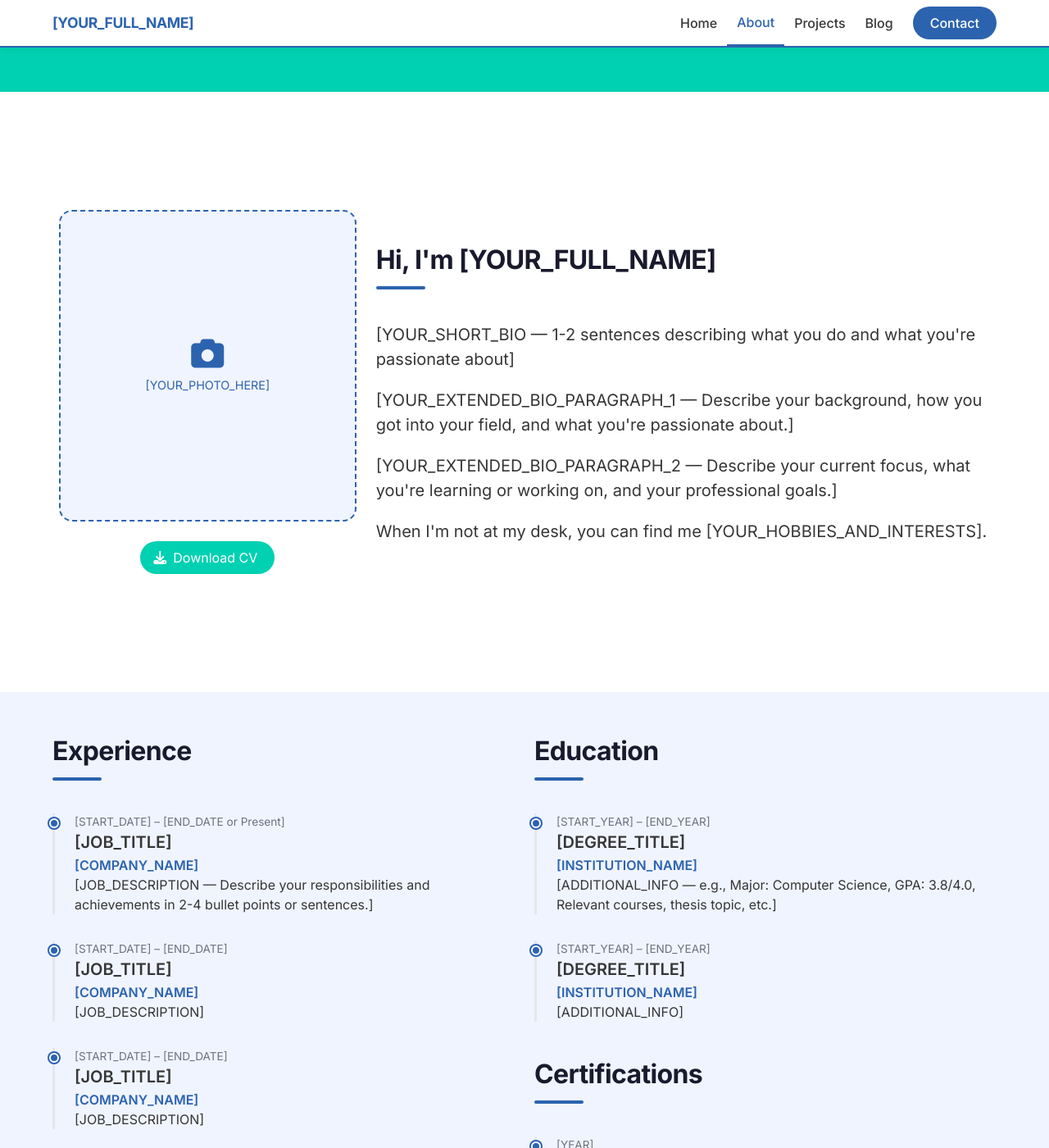
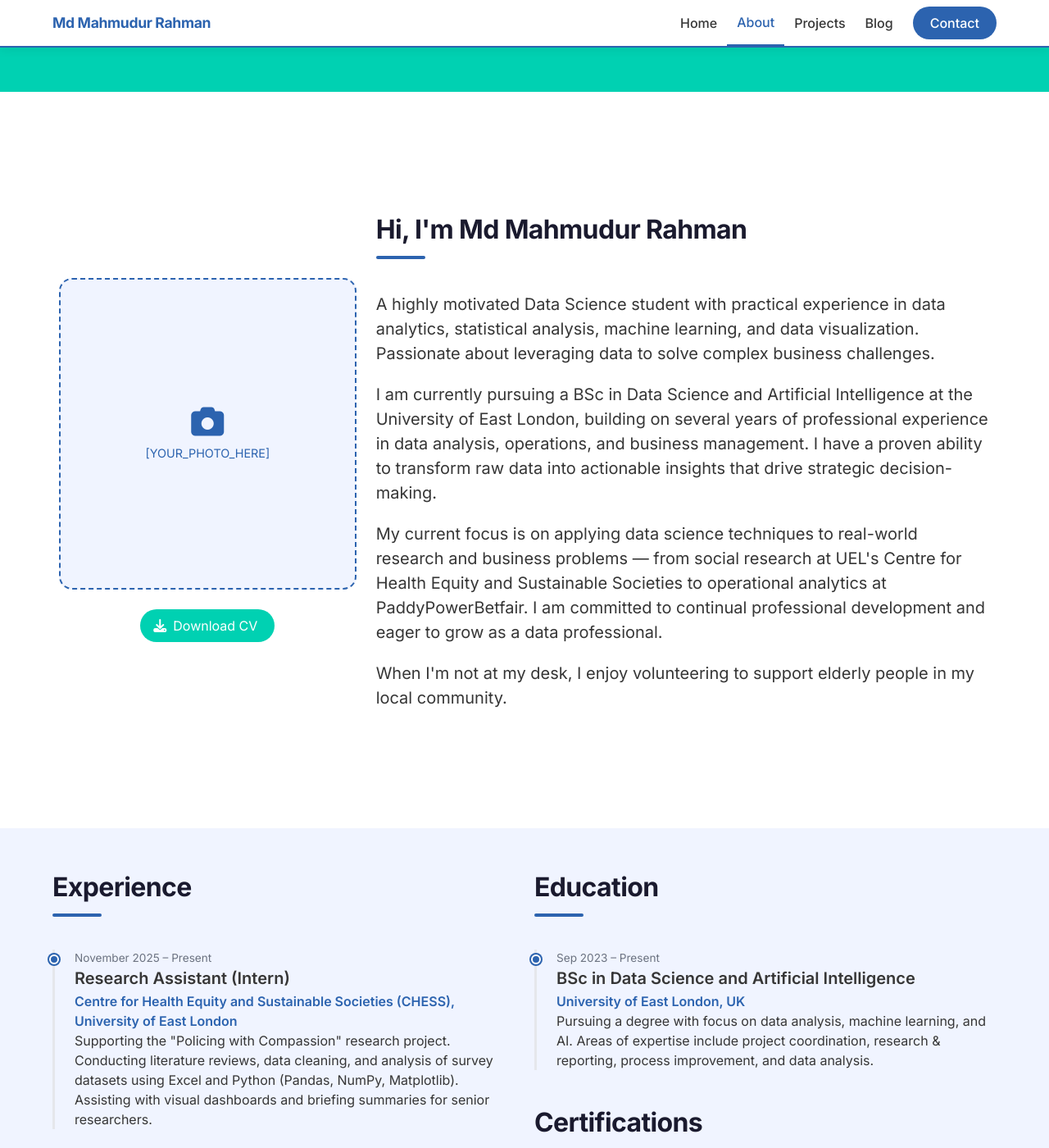
Before and after one commit to MMRahman1/mmrahman1.github.io, a Jekyll site: the page built from about.html, in a window 1280 px wide and 1400 px high, scrolled down 302 px. Shown: the whole window at 82% size. Built offline with Jekyll 4.4.1, drawn with Linux system fonts in a browser that asks for light colours; some of the changed text lies outside the part shown.

Commit message:
Update website with CV information for Md Mahmudur Rahman
Co-authored-by: MMRahman1 <12697879+MMRahman1@users.noreply.github.com>

```diff
--- a/_config.yml
+++ b/_config.yml
@@ -1,20 +1,19 @@
-# Site settings — replace all [PLACEHOLDER] values with your own information
-title: "[YOUR_FULL_NAME]"
-description: "[YOUR_TAGLINE] — [YOUR_PROFESSIONAL_TITLE]"
+# Site settings
+title: "Md Mahmudur Rahman | Data Scientist"
+description: "Data Science student with practical experience in data analytics, machine learning, and data visualization."
 url: "https://mmrahman1.github.io"
 baseurl: ""
 
 # Author info
 author:
-  name: "[YOUR_FULL_NAME]"
-  title: "[YOUR_PROFESSIONAL_TITLE]"
-  bio: "[YOUR_SHORT_BIO — 1-2 sentences describing what you do and what you're passionate about]"
+  name: "Md Mahmudur Rahman"
+  title: "Data Scientist"
+  bio: "A highly motivated Data Science student with practical experience in data analytics, statistical analysis, machine learning, and data visualization. Passionate about leveraging data to solve complex business challenges."
   avatar: "/assets/images/avatar.jpg"
-  email: "[YOUR_EMAIL]"
+  email: "mmrahman1@hotmail.co.uk"
   github: "mmrahman1"
-  twitter: "[YOUR_TWITTER_HANDLE]"
-  linkedin: "[YOUR_LINKEDIN_USERNAME]"
-  resume: "[YOUR_RESUME_PDF_URL]"
+  linkedin: "mmrahman1"
+  resume: "/assets/MdMRahman_CV.pdf"
 
 # Navigation
 nav_links:
--- a/about.html
+++ b/about.html
@@ -40,9 +40,9 @@ permalink: /about/
         <div class="section-title-line"></div>
         <div class="content is-medium">
           <p>{{ site.author.bio }}</p>
-          <p>[YOUR_EXTENDED_BIO_PARAGRAPH_1 — Describe your background, how you got into your field, and what you're passionate about.]</p>
-          <p>[YOUR_EXTENDED_BIO_PARAGRAPH_2 — Describe your current focus, what you're learning or working on, and your professional goals.]</p>
-          <p>When I'm not at my desk, you can find me [YOUR_HOBBIES_AND_INTERESTS].</p>
+          <p>I am currently pursuing a BSc in Data Science and Artificial Intelligence at the University of East London, building on several years of professional experience in data analysis, operations, and business management. I have a proven ability to transform raw data into actionable insights that drive strategic decision-making.</p>
+          <p>My current focus is on applying data science techniques to real-world research and business problems — from social research at UEL's Centre for Health Equity and Sustainable Societies to operational analytics at PaddyPowerBetfair. I am committed to continual professional development and eager to grow as a data professional.</p>
+          <p>When I'm not at my desk, I enjoy volunteering to support elderly people in my local community.</p>
         </div>
       </div>
     </div>
@@ -61,24 +61,31 @@ permalink: /about/
 
         <!-- Add your work experience here. Repeat this block for each job. -->
         <div class="timeline-item">
-          <p class="timeline-period">[START_DATE] – [END_DATE or Present]</p>
-          <h3 class="title is-5" style="margin-bottom: 0.25rem;">[JOB_TITLE]</h3>
-          <p class="timeline-company">[COMPANY_NAME]</p>
-          <p class="content">[JOB_DESCRIPTION — Describe your responsibilities and achievements in 2-4 bullet points or sentences.]</p>
+          <p class="timeline-period">November 2025 – Present</p>
+          <h3 class="title is-5" style="margin-bottom: 0.25rem;">Research Assistant (Intern)</h3>
+          <p class="timeline-company">Centre for Health Equity and Sustainable Societies (CHESS), University of East London</p>
+          <p class="content">Supporting the "Policing with Compassion" research project. Conducting literature reviews, data cleaning, and analysis of survey datasets using Excel and Python (Pandas, NumPy, Matplotlib). Assisting with visual dashboards and briefing summaries for senior researchers.</p>
         </div>
 
         <div class="timeline-item">
-          <p class="timeline-period">[START_DATE] – [END_DATE]</p>
-          <h3 class="title is-5" style="margin-bottom: 0.25rem;">[JOB_TITLE]</h3>
-          <p class="timeline-company">[COMPANY_NAME]</p>
-          <p class="content">[JOB_DESCRIPTION]</p>
+          <p class="timeline-period">April 2025 – May 2025</p>
+          <h3 class="title is-5" style="margin-bottom: 0.25rem;">Central Operations Analyst – Work Based Learning Secondment</h3>
+          <p class="timeline-company">PaddyPowerBetfair, London</p>
+          <p class="content">Collaborated with the Central Operations team, utilizing Amazon Redshift with DB Visualizer to query and analyze operational data. Built and explored dashboards in Looker to identify trends, support KPIs, and generate actionable insights for cross-functional teams.</p>
         </div>
 
         <div class="timeline-item">
-          <p class="timeline-period">[START_DATE] – [END_DATE]</p>
-          <h3 class="title is-5" style="margin-bottom: 0.25rem;">[JOB_TITLE]</h3>
-          <p class="timeline-company">[COMPANY_NAME]</p>
-          <p class="content">[JOB_DESCRIPTION]</p>
+          <p class="timeline-period">June 2024 – January 2025</p>
+          <h3 class="title is-5" style="margin-bottom: 0.25rem;">Part-Time Data Analyst</h3>
+          <p class="timeline-company">RK Supplier Ltd, London</p>
+          <p class="content">Managed stock and inventory data, handled supplier accounts, cross-checked SIM activation reports, and conducted thorough data analysis. Improved inventory accuracy by 20%, streamlined SIM activation report processing by 15%, and improved data integrity by 10%.</p>
+        </div>
+
+        <div class="timeline-item">
+          <p class="timeline-period">2020 – 2025</p>
+          <h3 class="title is-5" style="margin-bottom: 0.25rem;">Manager</h3>
+          <p class="timeline-company">PaddyPowerBetfair, London</p>
+          <p class="content">Progressed from Cashier to Manager, efficiently managing daily operations, establishing high customer service standards, and launching business improvement initiatives. Managed staff rotas, district holiday bookings for 120+ employees, payroll liaison, and employee relations including coaching and recruitment.</p>
         </div>
       </div>
 
@@ -89,26 +96,19 @@ permalink: /about/
 
         <!-- Add your education here. Repeat this block for each degree/certification. -->
         <div class="timeline-item">
-          <p class="timeline-period">[START_YEAR] – [END_YEAR]</p>
-          <h3 class="title is-5" style="margin-bottom: 0.25rem;">[DEGREE_TITLE]</h3>
-          <p class="timeline-company">[INSTITUTION_NAME]</p>
-          <p class="content">[ADDITIONAL_INFO — e.g., Major: Computer Science, GPA: 3.8/4.0, Relevant courses, thesis topic, etc.]</p>
-        </div>
-
-        <div class="timeline-item">
-          <p class="timeline-period">[START_YEAR] – [END_YEAR]</p>
-          <h3 class="title is-5" style="margin-bottom: 0.25rem;">[DEGREE_TITLE]</h3>
-          <p class="timeline-company">[INSTITUTION_NAME]</p>
-          <p class="content">[ADDITIONAL_INFO]</p>
+          <p class="timeline-period">Sep 2023 – Present</p>
+          <h3 class="title is-5" style="margin-bottom: 0.25rem;">BSc in Data Science and Artificial Intelligence</h3>
+          <p class="timeline-company">University of East London, UK</p>
+          <p class="content">Pursuing a degree with focus on data analysis, machine learning, and AI. Areas of expertise include project coordination, research & reporting, process improvement, and data analysis.</p>
         </div>
 
         <h2 class="section-title" style="margin-top: 2.5rem;">Certifications</h2>
         <div class="section-title-line"></div>
 
         <div class="timeline-item">
-          <p class="timeline-period">[YEAR]</p>
-          <h3 class="title is-5" style="margin-bottom: 0.25rem;">[CERTIFICATION_NAME]</h3>
-          <p class="timeline-company">[ISSUING_ORGANIZATION]</p>
+          <p class="timeline-period">2024</p>
+          <h3 class="title is-5" style="margin-bottom: 0.25rem;">First Aid Certified</h3>
+          <p class="timeline-company">Health & Safety Training</p>
         </div>
       </div>
 
@@ -124,37 +124,38 @@ permalink: /about/
 
     <div class="columns is-multiline">
       <div class="column is-6">
-        <h3 class="title is-6" style="color: var(--text-light); text-transform: uppercase; letter-spacing: 0.05em;">Languages</h3>
+        <h3 class="title is-6" style="color: var(--text-light); text-transform: uppercase; letter-spacing: 0.05em;">Programming & Data</h3>
         <div>
-          <span class="skill-tag">[LANGUAGE_1]</span>
-          <span class="skill-tag">[LANGUAGE_2]</span>
-          <span class="skill-tag">[LANGUAGE_3]</span>
-          <span class="skill-tag">[LANGUAGE_4]</span>
+          <span class="skill-tag">Python</span>
+          <span class="skill-tag">SQL</span>
+          <span class="skill-tag">Excel</span>
+          <span class="skill-tag">SPSS</span>
         </div>
       </div>
       <div class="column is-6">
-        <h3 class="title is-6" style="color: var(--text-light); text-transform: uppercase; letter-spacing: 0.05em;">Frameworks & Libraries</h3>
+        <h3 class="title is-6" style="color: var(--text-light); text-transform: uppercase; letter-spacing: 0.05em;">Libraries & Frameworks</h3>
         <div>
-          <span class="skill-tag">[FRAMEWORK_1]</span>
-          <span class="skill-tag">[FRAMEWORK_2]</span>
-          <span class="skill-tag">[FRAMEWORK_3]</span>
+          <span class="skill-tag">Pandas</span>
+          <span class="skill-tag">NumPy</span>
+          <span class="skill-tag">Matplotlib</span>
         </div>
       </div>
       <div class="column is-6">
         <h3 class="title is-6" style="color: var(--text-light); text-transform: uppercase; letter-spacing: 0.05em;">Tools & Platforms</h3>
         <div>
-          <span class="skill-tag">[TOOL_1]</span>
-          <span class="skill-tag">[TOOL_2]</span>
-          <span class="skill-tag">Git</span>
-          <span class="skill-tag">GitHub</span>
+          <span class="skill-tag">Power BI</span>
+          <span class="skill-tag">Tableau</span>
+          <span class="skill-tag">Looker</span>
+          <span class="skill-tag">Amazon Redshift</span>
         </div>
       </div>
       <div class="column is-6">
         <h3 class="title is-6" style="color: var(--text-light); text-transform: uppercase; letter-spacing: 0.05em;">Soft Skills</h3>
         <div>
-          <span class="skill-tag">[SOFT_SKILL_1]</span>
-          <span class="skill-tag">[SOFT_SKILL_2]</span>
-          <span class="skill-tag">[SOFT_SKILL_3]</span>
+          <span class="skill-tag">Communication</span>
+          <span class="skill-tag">Stakeholder Management</span>
+          <span class="skill-tag">Team Leadership</span>
+          <span class="skill-tag">Problem Solving</span>
         </div>
       </div>
     </div>
```
Also changed, not shown: index.html (+14 -15 lines), 1 other file.
